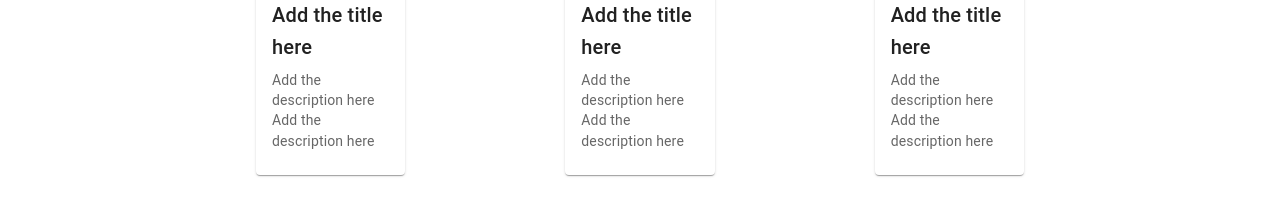
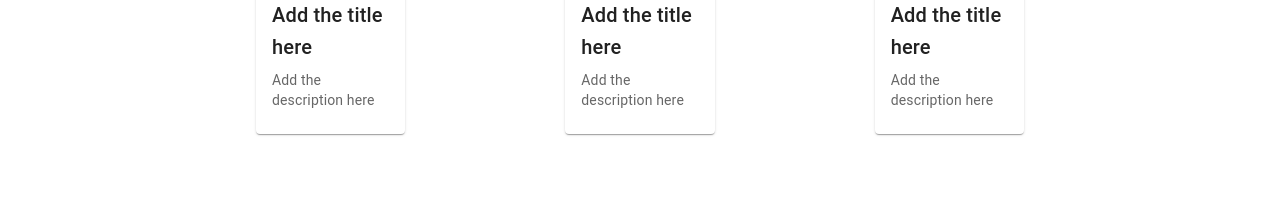
Before and after one commit to trickstyle89/EAiT, a React (Create React App) app: page / in a window 1280 px wide. Shown: the part 1601-1802 px from the top of the page. Built offline with nearby package versions, Linux system fonts and the light colour scheme; no server answers.

Commit message:
Fix minor issue

```diff
--- a/src/components/HomePage/HomePageCards2.jsx
+++ b/src/components/HomePage/HomePageCards2.jsx
@@ -20,7 +20,7 @@ export default function HomePageCard(props) {
           {props.title}
         </Typography>
         <Typography variant="body2" color="text.secondary">
-          Add the description here {props.description}
+          {props.description}
         </Typography>
       </CardContent>
       {/* <CardActions>
```
